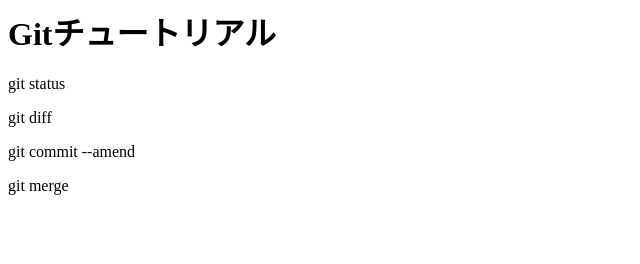
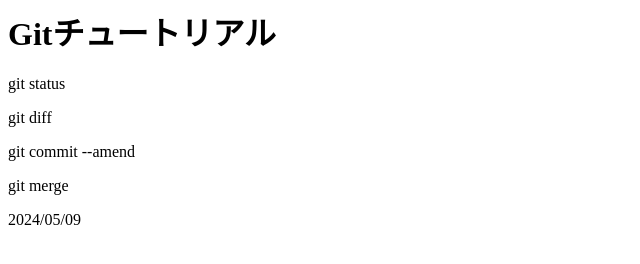
Before and after one commit to tsuyoshi1ishikawa/git_tutorial, a plain HTML site: page index.html in a window 1280 px wide. Shown: the whole page, without its empty margins (0-640 px from the left). Drawn offline with Linux system fonts and the light colour scheme.

Commit message:
Update index.html

```diff
--- a/index.html
+++ b/index.html
@@ -3,3 +3,4 @@
 <p>git diff</p>
 <p>git commit --amend</p>
 <p>git merge</p>
+<p>2024/05/09</p>
```
